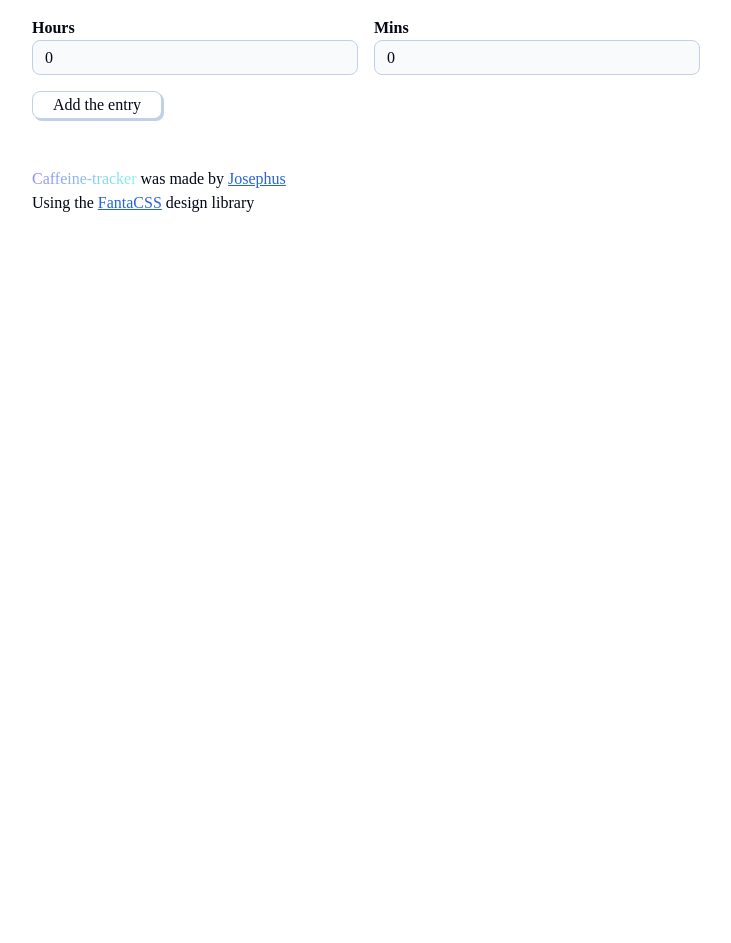
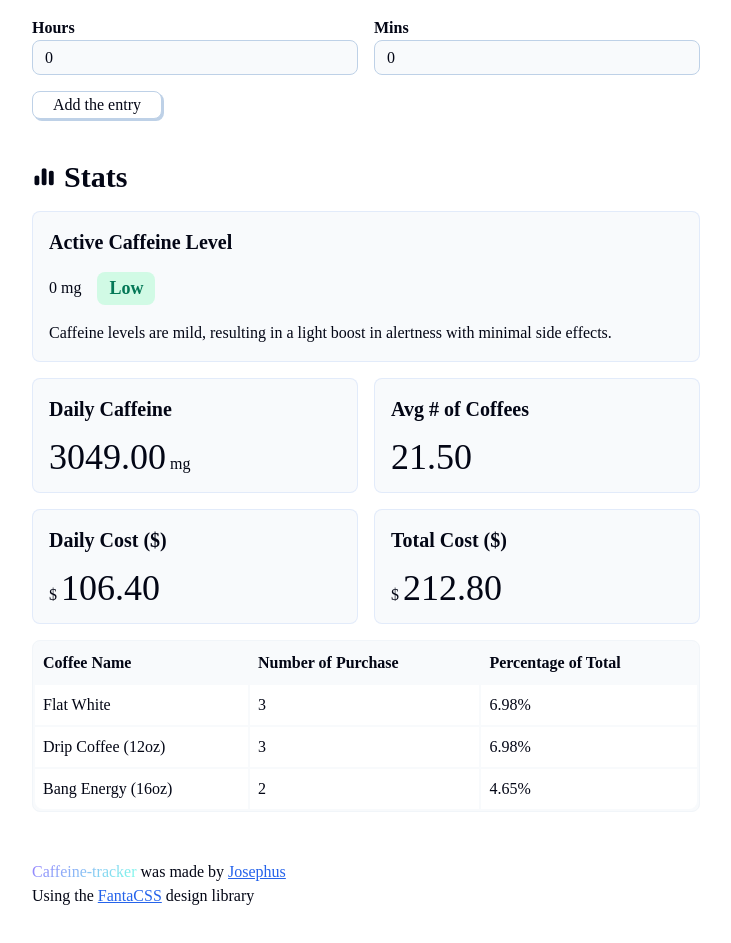
Before and after one commit to Josephus-git/caffeine-tracker, a React (Vite) app: page / in a window 1280 px wide. Shown: the part 962-1905 px from the top of the page, without its empty margins (274-1005 px from the left). Before the commit the page ends 1225 px from the top, so only its background shows below. Built offline with nearby package versions, Linux system fonts and the light colour scheme; a web font is replaced by a local one.

Commit message:
added favourite coffee table

```diff
--- a/src/App.tsx
+++ b/src/App.tsx
@@ -6,7 +6,7 @@
 
 function App() {
 
-  const isAuthenticated = false
+  const isAuthenticated = true
 
   const authenticatedContent = (
     <>
--- a/src/components/Stats.tsx
+++ b/src/components/Stats.tsx
@@ -1,9 +1,71 @@
+import { calculateCoffeeStats, calculateCurrentCaffeineLevel, coffeeConsumptionHistory, getTopThreeCoffees, statusLevels } from "../utils"
 
 
+function StatCard(props: any) {
+
+    const{ lg, title, children } = props
+    return (
+        <div className={"card stat-card " + (lg ? 'col-span-2' : '')}>
+            <h4>{title}</h4>
+            {children}
+
+        </div>
+    )
+}
+
 export default function Stats() {
+    const stats = calculateCoffeeStats(coffeeConsumptionHistory)
+
+    const caffeineLevel = calculateCurrentCaffeineLevel(coffeeConsumptionHistory)
+    const warningLevel = caffeineLevel < statusLevels['low'].maxLevel ? 'low' : caffeineLevel < statusLevels['moderate'].maxLevel ? 'moderate' : "high"
+
     return (
         <>
-
+            <div className="section-header">
+                <i className="fa-solid fa-chart-simple" />
+                <h2>Stats</h2>
+            </div>
+            <div className="stats-grid">
+                <StatCard lg title="Active Caffeine Level">
+                    <div className="status">
+                        <p><span>{caffeineLevel}</span> mg</p>
+                        <h5 style={{color: statusLevels[warningLevel].color, background: statusLevels[warningLevel].background}}>Low</h5>
+                    </div>
+                    <p>{statusLevels[warningLevel].description}</p>
+                </StatCard>
+                <StatCard title="Daily Caffeine">
+                    <p><span className="stat-text">{stats.daily_caffeine}</span>mg</p>
+                </StatCard>
+                <StatCard title="Avg # of Coffees">
+                    <p><span className="stat-text">{stats.average_coffees}</span></p>
+                </StatCard>
+                <StatCard title="Daily Cost ($)">
+                    <p>$ <span className="stat-text">{stats.daily_cost}</span></p>
+                </StatCard>
+                <StatCard title="Total Cost ($)">
+                    <p>$ <span className="stat-text">{stats.total_cost}</span></p>
+                </StatCard>
+                <table className="stat-table">
+                    <thead>
+                        <tr>
+                            <th>Coffee Name</th>
+                            <th>Number of Purchase</th>
+                            <th>Percentage of Total</th>
+                        </tr>
+                    </thead>
+                    <tbody>
+                        {getTopThreeCoffees(coffeeConsumptionHistory).map((coffee, coffeeIndex) => {
+                            return (
+                                <tr key={coffeeIndex}>
+                                    <td>{coffee.coffeeName}</td>
+                                    <td>{coffee.count}</td>
+                                    <td>{coffee.percentage}</td>
+                                </tr>
+                            )
+                        })}
+                    </tbody>
+                </table>
+            </div>
         </>
     )
 }
--- a/src/utils/index.ts
+++ b/src/utils/index.ts
@@ -117,7 +117,7 @@
 const halfLifeHours = 5
 
 
-export function calculateCurrentCaffeineLevel(historyData: HistoryData) {
+export function calculateCurrentCaffeineLevel(historyData: HistoryData): number {
     const currentTime = Date.now()
     const halfLife = halfLifeHours * 60 * 60 * 1000 // 5 hours in milliseconds
     const maxAge = 48 * 60 * 60 * 1000 // 48 hours in milliseconds
@@ -136,7 +136,7 @@
         }
     }
 
-    return totalCaffeine.toFixed(2)
+    return Number(totalCaffeine.toFixed(2))
 }
 
 // Helper function to get caffeine amount based on the coffee name
@@ -218,7 +218,7 @@
 
 
 // This function was added during recording
-export function calculateCoffeeStats(coffeeConsumptionHistory: coffeeHistory) {
+export function calculateCoffeeStats(coffeeConsumptionHistory: HistoryData) {
     const dailyStats: Record<string, coffeeStats> = {}
     let totalCoffees = 0
     let totalCost = 0
@@ -228,7 +228,7 @@
     for (const [timestamp, coffee] of Object.entries(coffeeConsumptionHistory)) {
         const date = new Date(parseInt(timestamp)).toISOString().split('T')[0] // Extract date in YYYY-MM-DD format
         const caffeine = getCaffeineAmount(coffee.name)
-        const cost = parseFloat(coffee.cost)
+        const cost = parseFloat(String(coffee.cost))
 
         // Initialize or update the daily stats
         if (!dailyStats[date]) {
```
